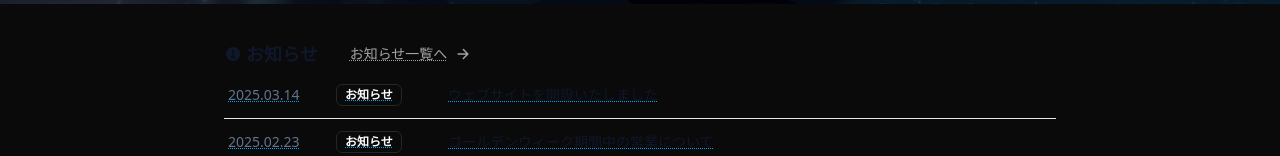
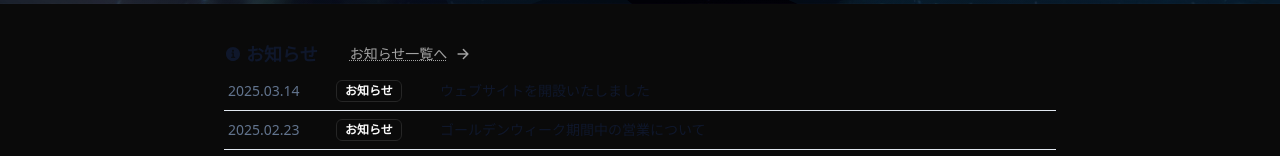
Before and after one commit to takunagai/nextjs-boilerplate, a Next.js app: page / in a window 1280 px wide. Shown: the part 796-952 px from the top of the page. Built offline with nearby package versions, Linux system fonts and the light colour scheme; no server answers.

Commit message:
ニュースリストのスペーシングとリンクスタイルを調整

```diff
--- a/src/components/home/latest-news-section.tsx
+++ b/src/components/home/latest-news-section.tsx
@@ -45,13 +45,13 @@ export async function LatestNewsSection({ className }: LatestNewsSectionProps) {
 				</div>
 				<ul className="divide-y divide-slate-200 dark:divide-slate-800">
 					{latestNews.map((news: NewsItem) => (
-						<li key={news.id} className="py-3 text-sm">
+						<li key={news.id} className="py-2 text-sm">
 							<Link
 								href={`/news/${news.id}`}
-								className="block group"
+								className="block group no-underline"
 								aria-label={`${news.title}の詳細を見る`}
 							>
-								<div className="flex flex-col md:flex-row md:items-center gap-3">
+								<div className="flex flex-col md:flex-row md:items-center gap-1">
 									<div className="flex items-center md:gap-3 md:w-auto md:min-w-52 md:flex-nowrap">
 										<time
 											dateTime={news.date.toISOString()}
```
